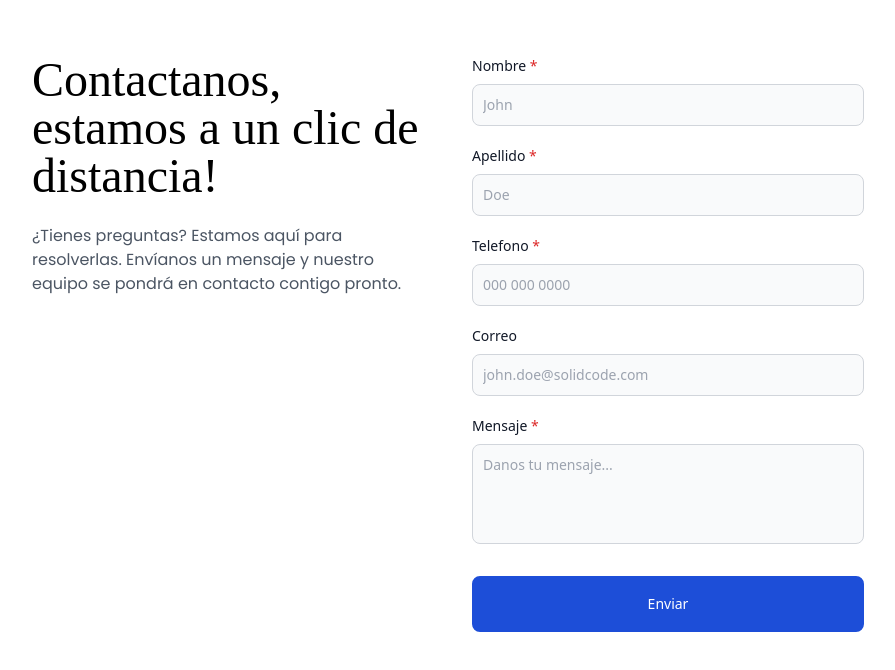
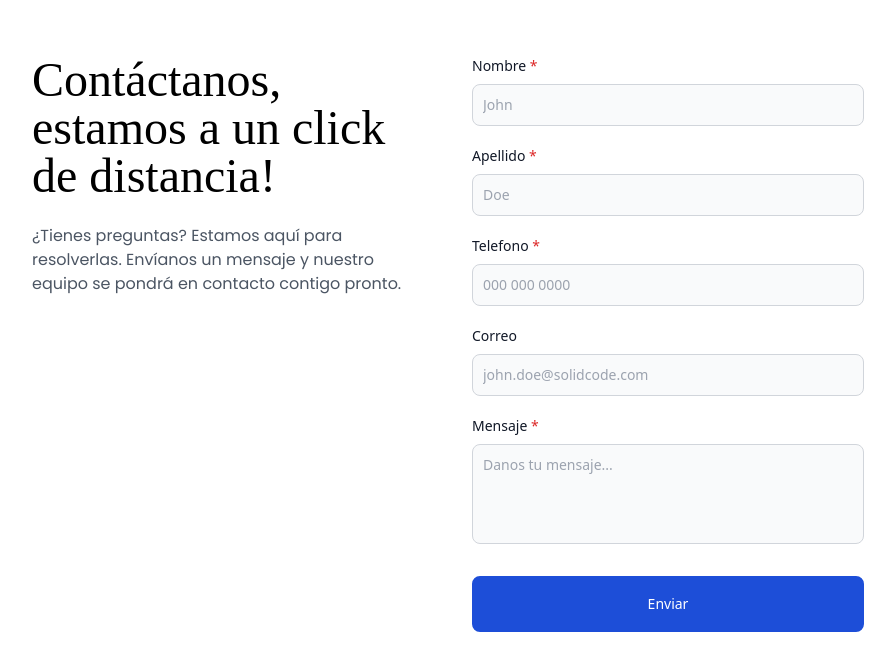
Before and after one commit to Yamilyscapa/solidCode, a SvelteKit app: page / in a window 1280 px wide. Shown: the part 1868-2538 px from the top of the page, without its empty margins (192-1087 px from the left). Built offline with nearby package versions, Linux system fonts and the light colour scheme; a web font is replaced by a local one.

Commit message:
Fix: contact page typo

```diff
--- a/src/components/views/Contact.svelte
+++ b/src/components/views/Contact.svelte
@@ -6,7 +6,7 @@
 <div class="about grid-rows-auto container grid gap-y-12 text-center lg:grid-cols-2 lg:gap-x-12 lg:text-start">
 	<div class="about-text">
 		<h2 class="self-end font-heading text-5xl font-[500]">
-			Contactanos, estamos a un clic de distancia!
+			Contáctanos, estamos a un click de distancia!
 		</h2>
 		<p class="mt-6 self-start font-poppins text-gray-600">
 			¿Tienes preguntas? Estamos aquí para resolverlas. Envíanos un mensaje y nuestro equipo se
```
